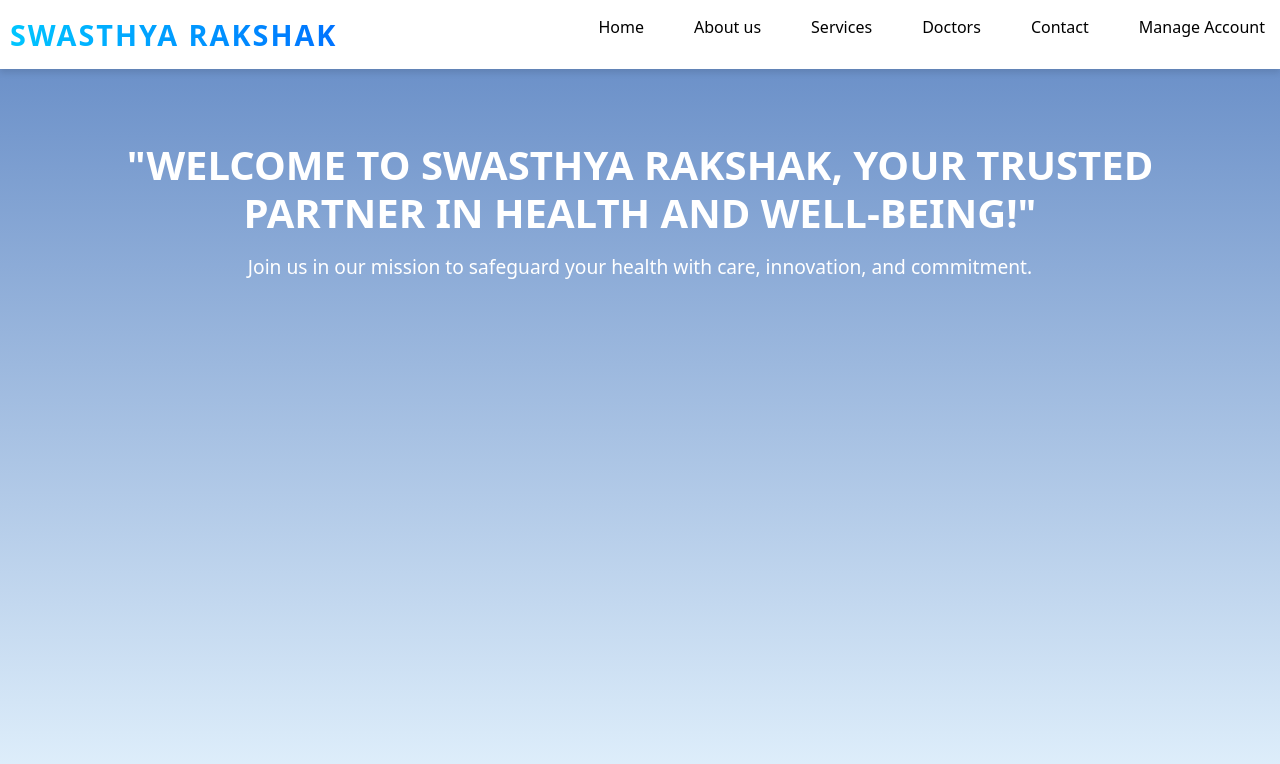
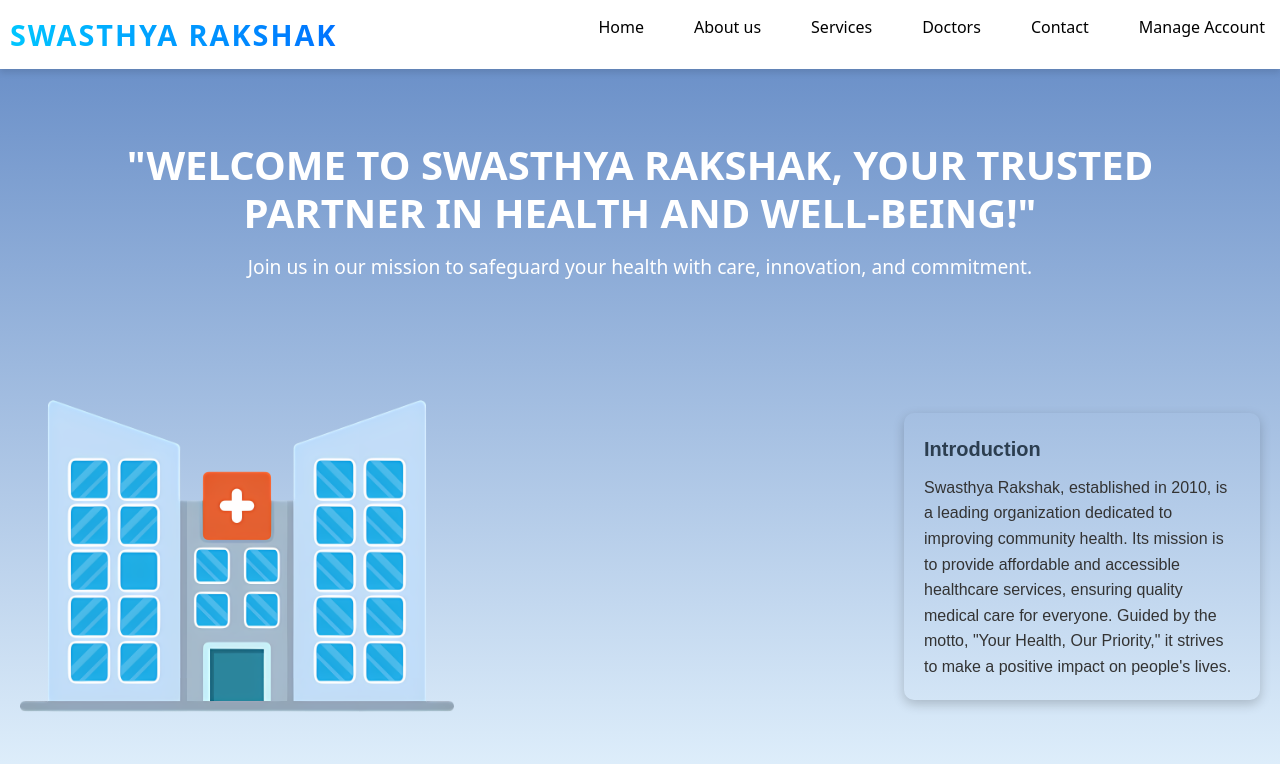
Before and after one commit to yashnamdev243/Swasthya-Rakshak, a React (Vite) app: page /about in a window 1280 px wide. Shown: the top 764 px of the page. Built offline with nearby package versions, Linux system fonts and the light colour scheme.

Commit message:
about us update

```diff
--- a/src/components/About us/Aboutus.css
+++ b/src/components/About us/Aboutus.css
@@ -44,3 +44,53 @@
 
 
 /* ------------------------------------------------------------------- */
+
+.Introduction-container {
+    display: flex;
+    justify-content: flex-start;
+    align-items: center;
+    padding: 20px;
+    margin-top: -550px;
+}
+
+.hospital-image {
+    width: 35%;
+    height: auto;
+    object-fit: cover;
+    border-radius: 8px;
+}
+
+.introduction-section {
+    display: flex;
+    justify-content: flex-end;
+    margin-left: 450px;
+    align-items: center;
+
+}
+
+.intro-card {
+    background-color: transparent;
+    /* White background for the card */
+    border-radius: 10px;
+    box-shadow: 0 4px 12px rgba(0, 0, 0, 0.2);
+    /* Subtle shadow for depth */
+    padding: 20px;
+    max-width: 500px;
+    text-align: left;
+    font-family: 'Arial', sans-serif;
+    font-size: 16px;
+    line-height: 1.6;
+    /* Better readability */
+    color: #333;
+    /* Darker text for contrast */
+}
+
+.intro-card::before {
+    content: "Introduction";
+    display: block;
+    font-size: 20px;
+    font-weight: bold;
+    margin-bottom: 10px;
+    color: #2c3e50;
+    /* Dark blue heading */
+}
--- a/src/components/About us/Aboutus.jsx
+++ b/src/components/About us/Aboutus.jsx
@@ -1,4 +1,5 @@
 import React from 'react';
+import hospitalimg from "../../assets/f990586c95c040a891d1ac9e818c19f9.png"
 import Layout from '../../Layout/Layout';
 
 import './Aboutus.css'; // CSS file for styling and animations
@@ -16,6 +17,15 @@ const Aboutus = () => {
                     </p>
                 </div>
             </div>
+            <div className="Introduction-container">
+                <img src={hospitalimg} alt="Hospital" className="hospital-image" />
+                <div className="introduction-section">
+                    <div className="intro-card">
+                        Swasthya Rakshak, established in 2010, is a leading organization dedicated to improving community health. Its mission is to provide affordable and accessible healthcare services, ensuring quality medical care for everyone. Guided by the motto, "Your Health, Our Priority," it strives to make a positive impact on people's lives.
+                    </div>
+                </div>
+
+            </div>
 
         </Layout>
     );
```
Also changed, not shown: src/assets/f990586c95c040a891d1ac9e818c19f9.png (added).
